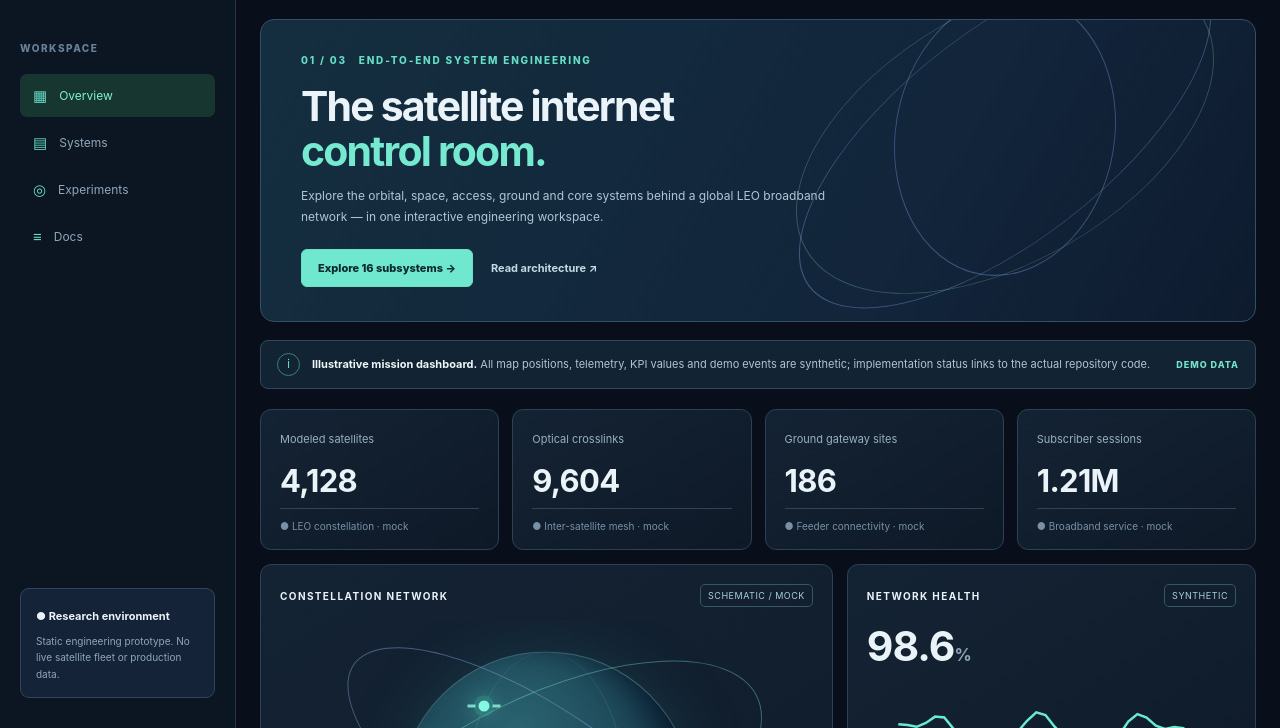
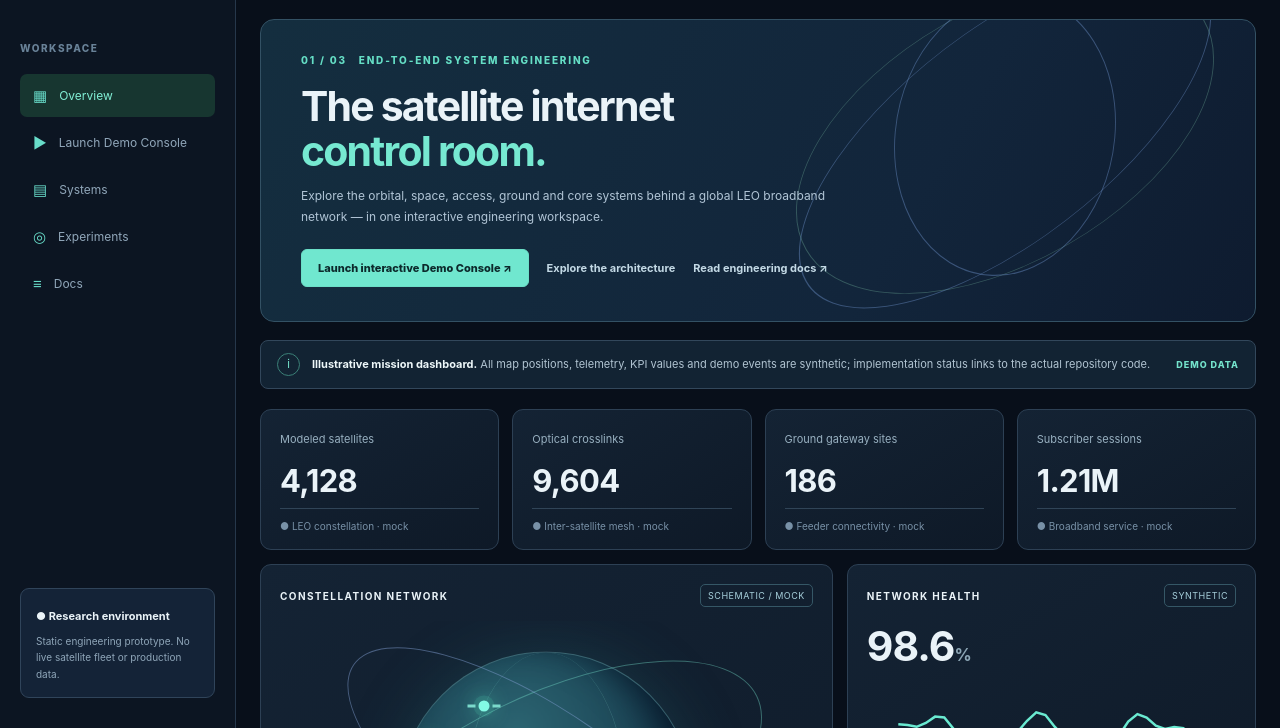
Before and after one commit to BestNathan/ntarlink, a website: page applications/console/pages/index.html in a window 1280 px wide. Shown: the part 72-800 px from the top of the page. Drawn offline with Linux system fonts and the light colour scheme.

Commit message:
feat(pages): keep platform overview and add prominent interactive demo console entry

```diff
--- a/applications/console/pages/index.html
+++ b/applications/console/pages/index.html
@@ -122,14 +122,14 @@ footer{margin:55px 0 12px;border-top:1px solid #2b4054;padding-top:22px;display:
 <div class="layout"><aside>
 <a class="logo" href="#overview"><span class="logo-mark">◇</span><span>ntarlink<small>SATELLITE SYSTEMS LAB</small></span></a>
 <div class="nav-label">WORKSPACE</div>
-<nav><a class="active" href="#overview"><span>▦</span>Overview</a><a href="#systems"><span>▤</span>Systems</a><a href="#experiments"><span>◎</span>Experiments</a><a href="https://github.com/BestNathan/ntarlink/tree/main/docs" target="_blank" rel="noopener"><span>≡</span>Docs</a></nav>
+<nav><a class="active" href="#overview"><span>▦</span>Overview</a><a href="demo/"><span>▶</span>Launch Demo Console</a><a href="#systems"><span>▤</span>Systems</a><a href="#experiments"><span>◎</span>Experiments</a><a href="https://github.com/BestNathan/ntarlink/tree/main/docs" target="_blank" rel="noopener"><span>≡</span>Docs</a></nav>
 <div class="side-footer"><strong>● Research environment</strong><p>Static engineering prototype. No live satellite fleet or production data.</p></div>
 </aside><main id="overview">
 <header><span class="crumb">PLATFORM <em>/</em><b>MISSION CONTROL</b></span><span class="demo-indicator">MOCK DATA · DEMO</span></header>
 <div class="content">
 <section class="hero"><div class="hero-content"><div class="eyebrow">01 / 03 &nbsp; END-TO-END SYSTEM ENGINEERING</div><h1>The satellite internet <span>control room.</span></h1>
 <p>Explore the orbital, space, access, ground and core systems behind a global LEO broadband network — in one interactive engineering workspace.</p>
-<div class="hero-actions"><a class="btn" href="#systems">Explore 16 subsystems →</a><a class="text-link" href="https://github.com/BestNathan/ntarlink/blob/main/docs/architecture.md" target="_blank" rel="noopener">Read architecture ↗</a></div></div><div class="orbital-art" aria-hidden="true"></div></section>
+<div class="hero-actions"><a class="btn" href="demo/">Launch interactive Demo Console ↗</a><a class="text-link" href="#systems">Explore the architecture</a><a class="text-link" href="https://github.com/BestNathan/ntarlink/blob/main/docs/architecture.md" target="_blank" rel="noopener">Read engineering docs ↗</a></div></div><div class="orbital-art" aria-hidden="true"></div></section>
 <div class="note"><i>i</i><div><strong>Illustrative mission dashboard.</strong> All map positions, telemetry, KPI values and demo events are synthetic; implementation status links to the actual repository code.</div><span>DEMO DATA</span></div>
 <section class="metrics" id="metrics"></section>
 <section class="grid">
```
